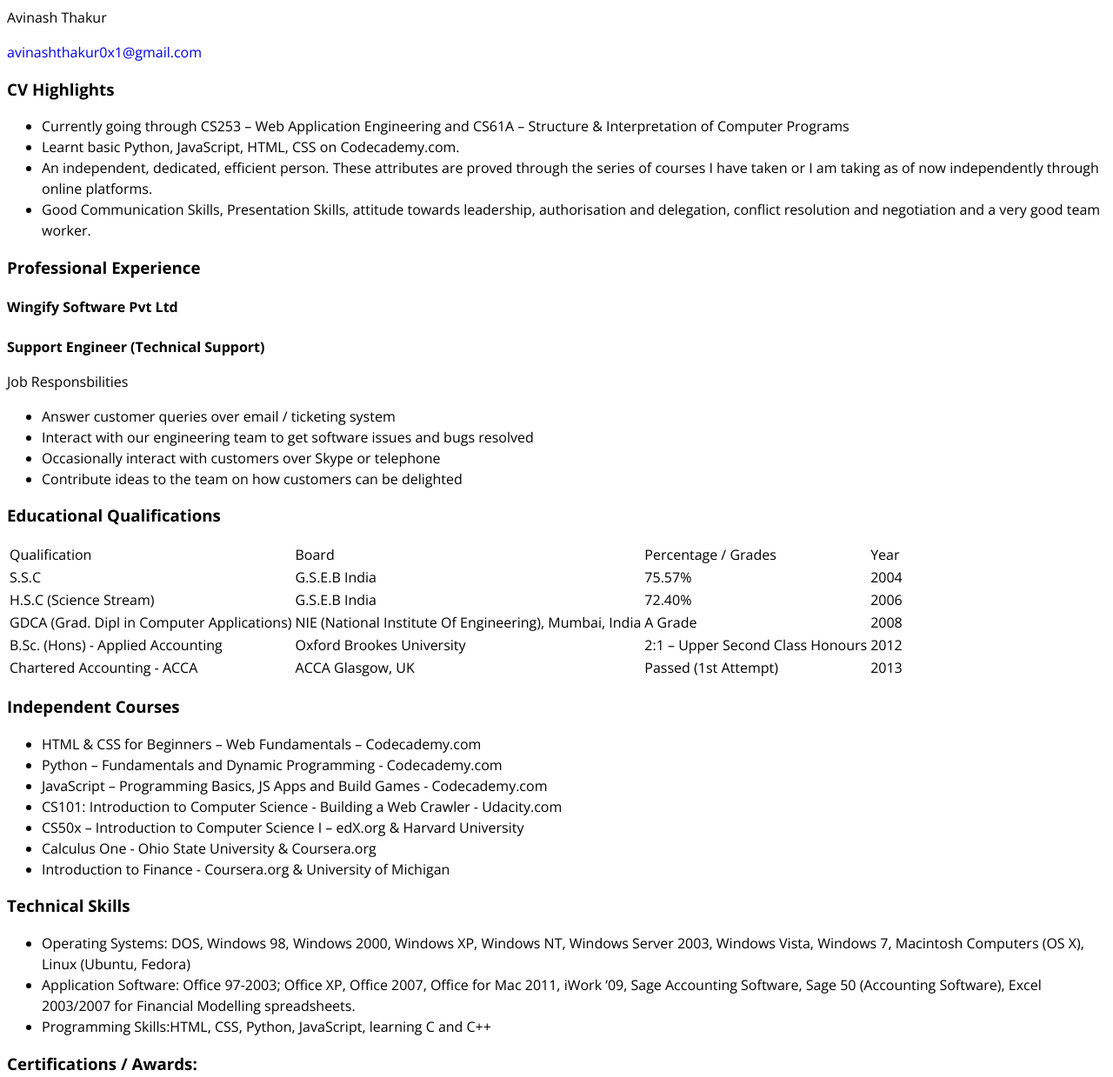
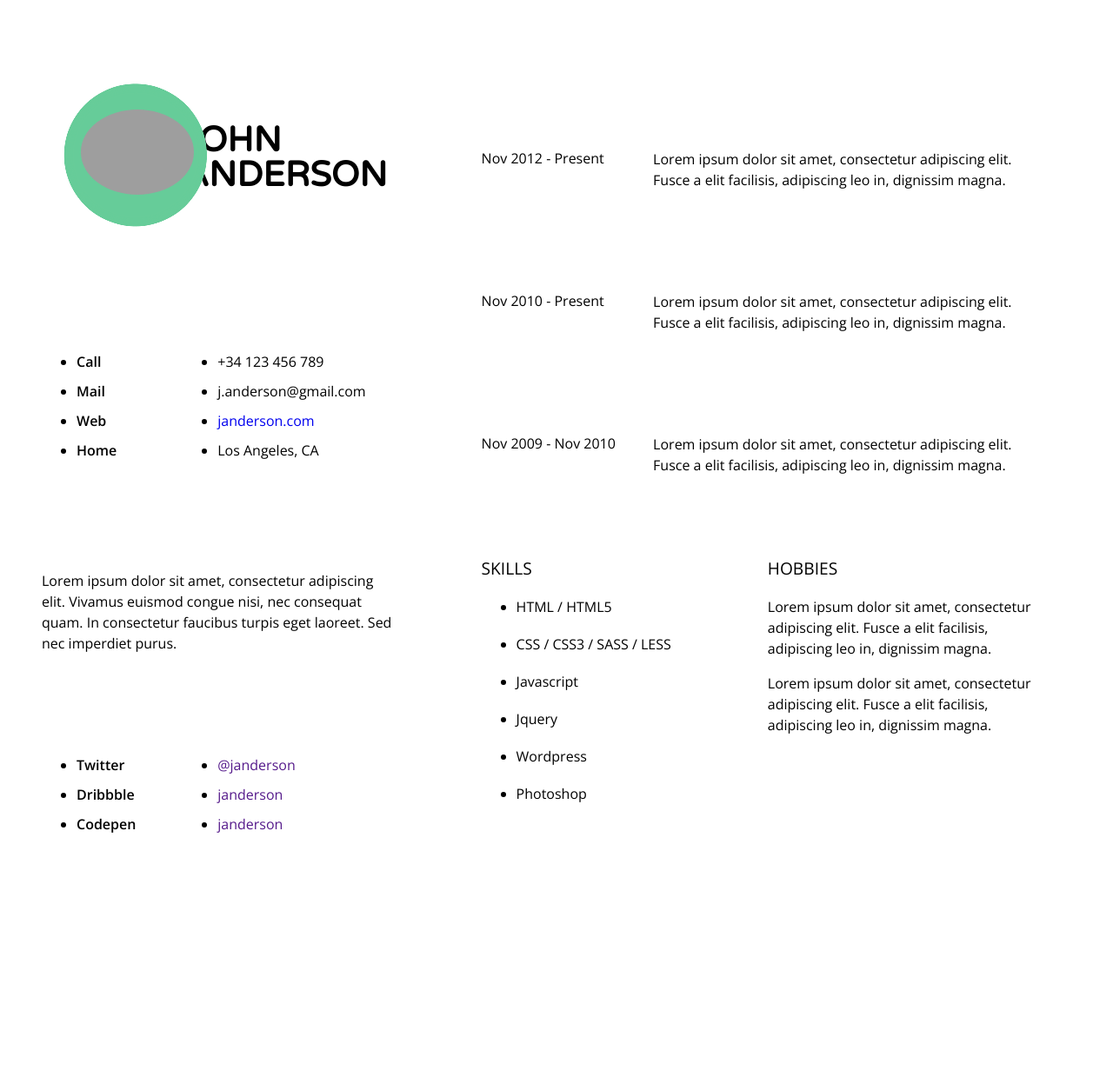
Before and after one commit to Avinash0x1/custom-cv, a plain HTML site: page index.html in a window 1280 px wide. Shown: the top 1239 px of the page at 87% size. After the commit the page ends 1026 px from the top, so only its background shows below. Drawn offline with nearby package versions, Linux system fonts and the light colour scheme; grey boxes are pictures that could not be loaded.

Commit message:
Update index.html

```diff
--- a/index.html
+++ b/index.html
@@ -1,134 +1,138 @@
-<html>
+<!DOCTYPE html>
+<html lang="en">
 <head>
-<link type="text/css" rel="stylesheet" href="style.css"/>
-<script src="live.js"></script>
-<title></title>
+    <meta charset="UTF-8">
+    <meta name="viewport" content="width=device-width, initial-scale=1, maximum-scale=1">
+    <link rel="stylesheet" type="text/css" href="style.css"> <!-- Link to your CSS file -->
+    <title>Your Resume</title>
 </head>
 <body>
-<div id="header">
-<p id="name">Avinash Thakur</p>
-         <a href="mailto:deepsukhwani@gmail.com" target="_blank"><p id="email">avinashthakur0x1@gmail.com</p></a>
+    <div class="resume-wrapper">
+        <section class="profile section-padding">
+            <div class="container">
+                <div class="picture-resume-wrapper">
+                    <div class="picture-resume">
+                        <span><img src="https://s3.amazonaws.com/uifaces/faces/twitter/jsa/128.jpg" alt="" /></span>
+                        <svg version="1.1" viewBox="0 0 350 350">
+                            <defs>
+                                <filter id="goo">
+                                    <feGaussianBlur in="SourceGraphic" stdDeviation="8" result="blur" />
+                                    <feColorMatrix in="blur" mode="matrix" values="1 0 0 0 0  0 1 0 0 0  0 0 1 0 0  0 0 0 21 -9" result="cm" />
+                                </filter>
+                            </defs>
+                            <g filter="url(#goo)">
+                                <circle id="main_circle" class="st0" cx="171.5" cy="175.6" r="130"/>
+                                <circle id="circle" class="bubble0 st1" cx="171.5" cy="175.6" r="122.7"/>
+                                <circle id="circle" class="bubble1 st1" cx="171.5" cy="175.6" r="122.7"/>
+                                <circle id="circle" class="bubble2 st1" cx="171.5" cy="175.6" r="122.7"/>
+                                <circle id="circle" class="bubble3 st1" cx="171.5" cy="175.6" r="122.7"/>
+                                <circle id="circle" class="bubble4 st1" cx="171.5" cy="175.6" r="122.7"/>
+                                <circle id="circle" class="bubble5 st1" cx="171.5" cy="175.6" r="122.7"/>
+                                <circle id="circle" class="bubble6 st1" cx="171.5" cy="175.6" r="122.7"/>
+                                <circle id="circle" class="bubble7 st1" cx="171.5" cy="175.6" r="122.7"/>
+                                <circle id="circle" class="bubble8 st1" cx="171.5" cy="175.6" r="122.7"/>
+                                <circle id="circle" class="bubble9 st1" cx="171.5" cy="175.6" r="122.7"/>
+                                <circle id="circle" class="bubble10 st1" cx="171.5" cy="175.6" r="122.7"/>
+                            </g>
+                        </svg>
                     </div>
-     <div class="left">
+                    <div class="clearfix"></div>
                 </div>
-     <div class="right">
-            <h3>CV Highlights</h3>
-            <p>
+                <div class="name-wrapper">
+                    <h1>John <br/>Anderson</h1><!-- YOUR NAME AND LAST NAME  -->
+                </div>
+                <div class="clearfix"></div>
+                <div class="contact-info clearfix">
+                    <ul class="list-titles">
+                        <li>Call</li>
+                        <li>Mail</li>
+                        <li>Web</li>
+                        <li>Home</li>
+                    </ul>
+                    <ul class="list-content ">
+                        <li>+34 123 456 789</li> <!-- YOUR PHONE NUMBER  -->
+                        <li>j.anderson@gmail.com</li> <!-- YOUR EMAIL -->
+                        <li><a href="#">janderson.com</a></li> <!-- YOUR WEBSITE  -->
+                        <li>Los Angeles, CA</li> <!-- YOUR STATE AND COUNTRY  -->
+                    </ul>
+                </div>
+                <div class="contact-presentation"> <!-- YOUR PRESENTATION RESUME  -->
+                    <p><span class="bold">Lorem</span> ipsum dolor sit amet, consectetur adipiscing elit. Vivamus euismod congue nisi, nec consequat quam. In consectetur faucibus turpis eget laoreet. Sed nec imperdiet purus. </p>
+                </div>
+                <div class="contact-social clearfix">
+                    <ul class="list-titles">
+                        <li>Twitter</li>
+                        <li>Dribbble</li>
+                        <li>Codepen</li>
+                    </ul>
+                    <ul class="list-content"> <!-- REMEMBER TO PUT THE URL ON THE HREF TAG  -->
+                        <li><a href="">@janderson</a></li> <!-- YOUR TWITTER USER  -->
+                        <li><a href="">janderson</a></li> <!-- YOUR DRIBBBLE USER  -->
+                        <li><a href="">janderson</a></li> <!-- YOUR BEHANCE USER  -->
+                    </ul>
+                </div>
+            </div>
+        </section>
+
+        <section class="experience section-padding">
+            <div class="container">
+                <h3 class="experience-title">Experience</h3>
+                <div class="experience-wrapper">
+                    <div class="company-wrapper clearfix">
+                        <div class="experience-title">Company name</div> <!-- NAME OF THE COMPANY YOU WORK WITH  -->
+                        <div class="time">Nov 2012 - Present</div> <!-- THE TIME YOU WORK WITH THE COMPANY  -->
+                    </div>
+                    <div class="job-wrapper clearfix">
+                        <div class="experience-title">Front End Developer </div> <!-- JOB TITLE  -->
+                        <div class="company-description">
+                            <p>Lorem ipsum dolor sit amet, consectetur adipiscing elit. Fusce a elit facilisis, adipiscing leo in, dignissim magna.</p>  <!-- JOB DESCRIPTION  -->
+                        </div>
+                    </div>
+                    <div class="company-wrapper clearfix">
+                        <div class="experience-title">Company name</div> <!-- NAME OF THE COMPANY YOU WORK WITH  -->
+                        <div class="time">Nov 2010 - Present</div> <!-- THE TIME YOU WORK WITH THE COMPANY  -->
+                    </div>
+                    <div class="job-wrapper clearfix">
+                        <div class="experience-title">Freelance, Web Designer / Web Developer</div> <!-- JOB TITLE  -->
+                        <div class="company-description">
+                            <p>Lorem ipsum dolor sit amet, consectetur adipiscing elit. Fusce a elit facilisis, adipiscing leo in, dignissim magna.</p>  <!-- JOB DESCRIPTION  -->
+                        </div>
+                    </div>
+                    <div class="company-wrapper clearfix">
+                        <div class="experience-title">Company name</div> <!-- NAME OF THE COMPANY YOU WORK WITH  -->
+                        <div class="time">Nov 2009 - Nov 2010</div> <!-- THE TIME YOU WORK WITH THE COMPANY  -->
+                    </div>
+                    <div class="job-wrapper clearfix">
+                        <div class="experience-title">Web Designer </div> <!-- JOB TITLE  -->
+                        <div class="company-description">
+                            <p>Lorem ipsum dolor sit amet, consectetur adipiscing elit. Fusce a elit facilisis, adipiscing leo in, dignissim magna.</p>   <!-- JOB DESCRIPTION  -->
+                        </div>
+                    </div>
+                </div><!--Skill experience-->
+
+                <div class="section-wrapper clearfix">
+                    <h3 class="section-title">Skills</h3>  <!-- YOUR SET OF SKILLS  -->
                     <ul>
-                <li>Currently going through CS253 – Web Application Engineering and CS61A – Structure & Interpretation of Computer Programs</li>
-                <li>Learnt basic Python, JavaScript, HTML, CSS on Codecademy.com.</li>
-                <li>An independent, dedicated, efficient person. These attributes are proved through the series of courses I have taken or I am taking as of now independently through online platforms.</li>
-                <li>Good Communication Skills, Presentation Skills, attitude towards leadership, authorisation and delegation, conflict resolution and negotiation and a very good team worker.</li></ul>
-            </p>
-            <h3>Professional Experience</h3>
-            <h4 id="company-name">Wingify Software Pvt Ltd</h4>
-            <p id="job-title"><strong>Support Engineer (Technical Support)</strong></p>
-            <p id="job-responsibilities">Job Responsbilities</p>
-            <p>
-            <ul>
-                <li>Answer customer queries over email / ticketing system</li>
-                <li>Interact with our engineering team to get software issues and bugs resolved</li>
-                <li>Occasionally interact with customers over Skype or telephone</li>
-                <li>Contribute ideas to the team on how customers can be delighted</li></ul>
-            </p>
-            <h3>Educational Qualifications</h3>
-            <table>
-                <tr id="heading">
-                    <td>Qualification</td>
-                    <td>Board</td>
-                    <td>Percentage / Grades</td>
-                    <td>Year</td>
-                </tr>
-                <tr>
-                    <td>S.S.C</td>
-                    <td>G.S.E.B India</td>
-                    <td>75.57%</td>
-                    <td>2004</td>
-                </tr>
-                <tr>
-                    <td>H.S.C (Science Stream)</td>
-                    <td>G.S.E.B India</td>
-                    <td>72.40%</td>
-                    <td>2006</td>
-                </tr>
-                <tr>
-                    <td>GDCA (Grad. Dipl in Computer Applications)</td>
-                    <td>NIE (National Institute Of Engineering), Mumbai, India</td>
-                    <td>A Grade</td>
-                    <td>2008</td>
-                </tr>
-                <tr>
-                    <td>B.Sc. (Hons) - Applied Accounting</td>
-                    <td>Oxford Brookes University</td>
-                    <td>2:1 – Upper Second Class Honours</td>
-                    <td>2012</td>
-                </tr>
-                <tr>
-                    <td>Chartered Accounting - ACCA</td>
-                    <td>ACCA Glasgow, UK</td>
-                    <td>Passed (1st Attempt)</td>
-                    <td>2013</td>
-                </tr>
-            </table>
-            <h3>Independent Courses</h3>
-            <p>
-            <ul>
-                <li>
-                <span id="course-name">HTML & CSS for Beginners – Web Fundamentals</span> – Codecademy.com</li>
-                <li>
-                <span id="course-name">Python – Fundamentals and Dynamic Programming </span> - Codecademy.com</li>
-                <li>
-                <span id="course-name">JavaScript – Programming Basics, JS Apps and Build Games </span> - Codecademy.com</li>
-                <li>
-                <span id="course-name">CS101: Introduction to Computer Science - Building a Web Crawler</span> - Udacity.com</li>
-                <li>
-                <span id="course-name">CS50x – Introduction to Computer Science I</span> – edX.org & Harvard University</li>
-                <li>
-                <span id="course-name">Calculus One</span> - Ohio State University & Coursera.org</li>
-                <li>
-                <span id="course-name">Introduction to Finance</span> - Coursera.org & University of Michigan</li>
+                        <li class="skill-percentage">HTML / HTML5</li>
+                        <li class="skill-percentage">CSS / CSS3 / SASS / LESS</li>
+                        <li class="skill-percentage">Javascript</li>
+                        <li class="skill-percentage">Jquery</li>
+                        <li class="skill-percentage">Wordpress</li>
+                        <li class="skill-percentage">Photoshop</li>
                     </ul>
-            <h3>Technical Skills</h3>
-            <p>
-            <ul>
-                <li>
-                <span id="course-name">Operating Systems:</span> DOS, Windows 98, Windows 2000, Windows XP, Windows NT, Windows Server 2003, Windows Vista, Windows 7, Macintosh Computers (OS X), Linux (Ubuntu, Fedora)</li>
-                <li>
-                <span id="course-name">Application Software:</span> Office 97-2003; Office XP, Office 2007, Office for Mac 2011, iWork ’09, Sage Accounting Software, Sage 50 (Accounting Software), Excel 2003/2007 for Financial Modelling spreadsheets.</li>
-                <li>
-                <span id="course-name">Programming Skills:</span>HTML, CSS, Python, JavaScript, learning C and C++</li></ul>
-            </p>
-            <h3>Certifications / Awards:</h3>
-            <p>
-            <ul>
-                <li>Scored highest in ACCA P1 – Governance, Risk & Ethics exam – June 2012 session amongst full time international students at Kaplan Financial, London.</li>
-                <li>Interviewed by ACCA for “international ACCA student in UK”, interview published in January 2012 edition of ACCA Student Accountant Magazine.</li>
-                <li>Interviewed by ACCA for “international ACCA student in UK”, interview published in January 2012 edition of ACCA Student Accountant Magazine.</li></ul>
-            </p>
-            <h3>Personal Information:</h3>
-            <p>
-            <ul>
-                <li>
-                A young, determined hard and smart working person. I believe in task based roles and complete ownership of work.
-                <li>
-                <span id="course-name">Languages Known:</span>English, Hindi, Gujarati and Sindhi</li>
-                <li>
-                <span id="course-name">Hobbies:</span>I love reading Finance and IT related books / magazines, playing Chess, swimming, listening music, surfing Internet, self-learning through e-courses.</li> </ul>
-            </p>
-            <h3>Other Information</h3>
-            <p>
-            <ul>
-                <li>
-                <span id="course-name">Expected Salary:</span>As per company standards</li>
-                <li>
-                <span id="course-name">Area of Interest:</span>Software Development, Programming, Start-ups, Coding, App Development, Technical Support, Support Engineer, Customer Happiness, Client service, Investment Banking, Corporate Finance, Hedge Funds, Mergers & Acquisitions, Analyst, Equity Research, Business Analysis</li>
-                <li>
-                <span id="course-name">Joining Date:</span>Immediate</li></ul>
-            </p>
-            <h3>Declaration</h3>
-            <p>
-            I hereby declare that the details furnished above are true and correct to the best of my knowledge and belief.</p>
                 </div>
-     <div id="footer"></div>
+
+                <div class="section-wrapper clearfix">
+                    <h3 class="section-title">Hobbies</h3>  <!-- DESCRIPTION OF YOUR HOBBIES -->
+                    <p>Lorem ipsum dolor sit amet, consectetur adipiscing elit. Fusce a elit facilisis, adipiscing leo in, dignissim magna.</p>
+                    <p>Lorem ipsum dolor sit amet, consectetur adipiscing elit. Fusce a elit facilisis, adipiscing leo in, dignissim magna.</p>
+                </div>
+            </div>
+        </section>
+
+        <div class="clearfix"></div>
+    </div>
+
+    <script src="live.js"></script> <!-- Link to your JavaScript file -->
 </body>
 </html>
```
Lines whose indentation alone changed are shown as unchanged.
